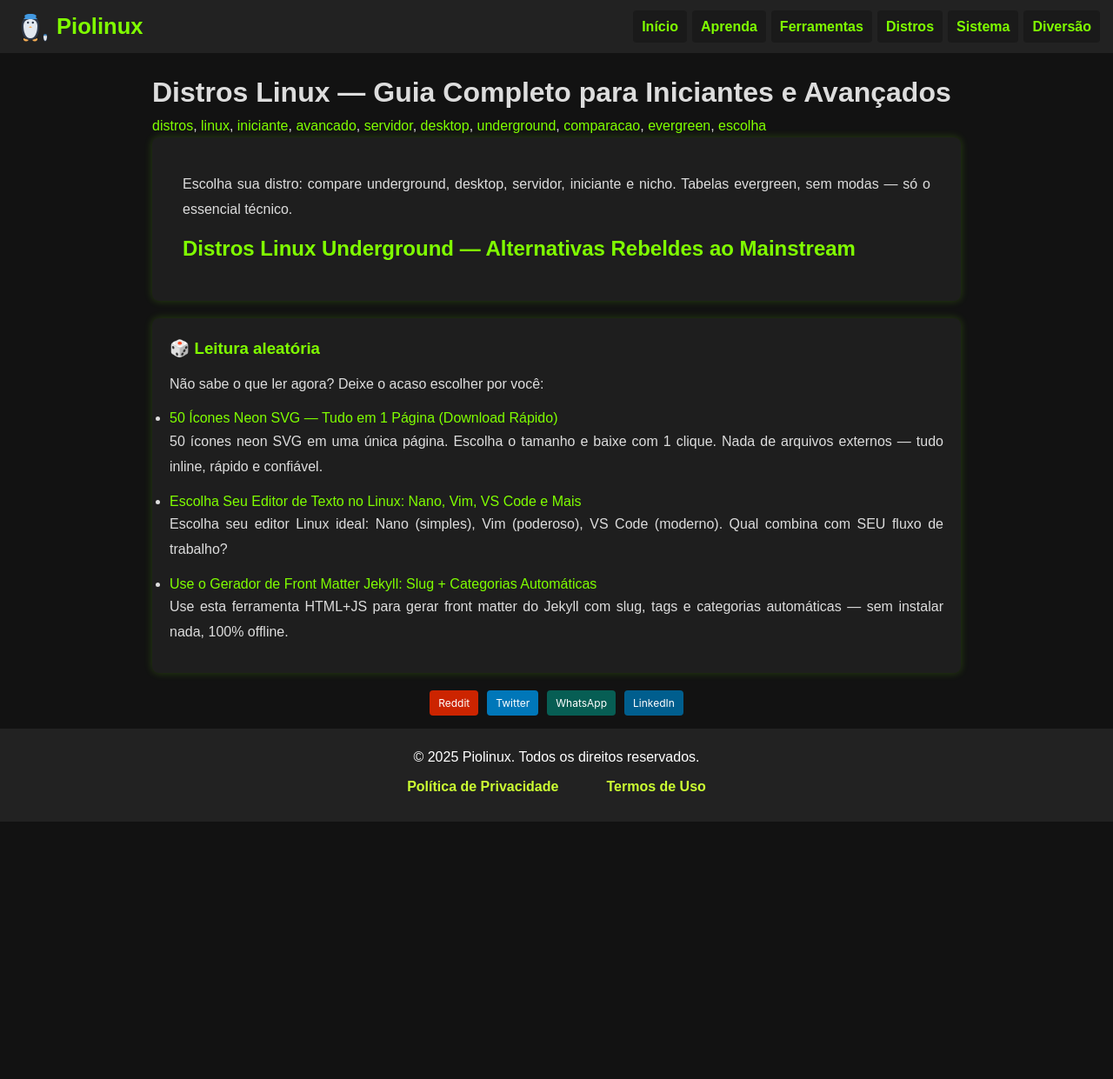
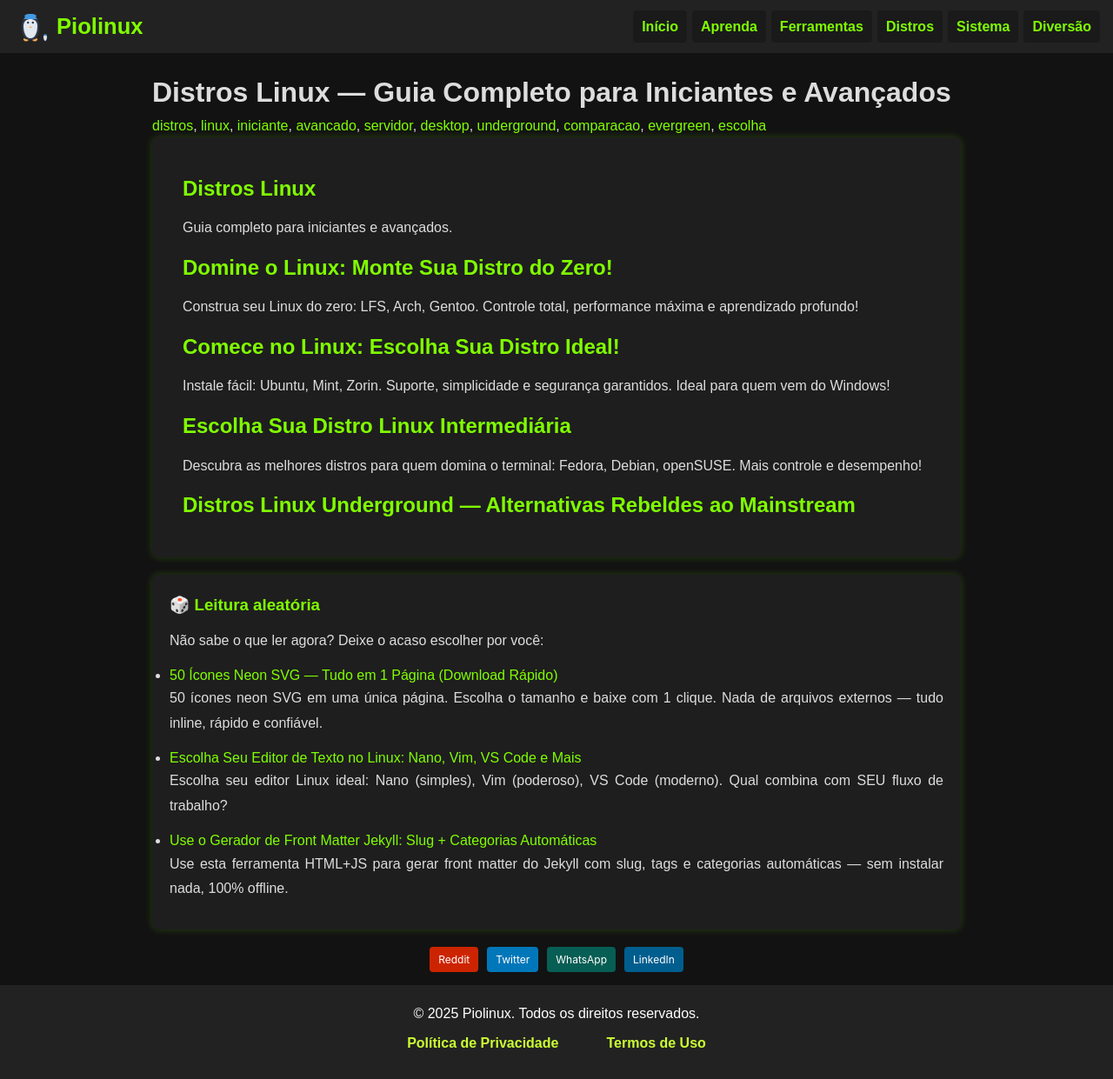
Before and after one commit to Piolinux/piolinux-site, a Jekyll site: the page built from distros/index.html, in a window 1280 px wide. Shown: the whole page at 87% size. Built offline with Jekyll 4.4.1, drawn with Linux system fonts in a browser that asks for light colours; before the commit the page ends 945 px from its top, so only the background shows below that.

Commit message:
Add files via upload

```diff
--- a/distros/index.html
+++ b/distros/index.html
@@ -11,33 +11,18 @@ tags: [distros, linux, iniciante, avancado, servidor, desktop, underground, comp
 
 <section class="post-content">
   <main>
-    <p>{{ page.description }}</p>
+  <h1>Distros Linux</h1>
+  <p>Guia completo para iniciantes e avançados.</p>
 
-    {% assign pages = site.pages | where_exp: "page", "page.url contains '/distros/underground/' and page.url != '/distros/'" %}
-
-    {% if pages.size == 0 %}
-      <p>⚠️ Nenhuma página encontrada. Verifique se as páginas existem em <code>/distros/underground/</code> e têm front matter válido.</p>
-      <!-- DEBUG: liste todas as URLs que contêm '/distros/' -->
-      <details>
-        <summary>🔍 Debug: Páginas com '/distros/' na URL</summary>
-        <ul>
-          {% for p in site.pages %}
-            {% if p.url contains '/distros/' %}
-              <li>{{ p.url }} → {{ p.title }}</li>
-            {% endif %}
-          {% endfor %}
-        </ul>
-      </details>
-    {% else %}
   <div class="category-index">
-        {% for page in pages %}
+    {% assign distro_pages = site.pages | where_exp: "page", "page.url contains '/distros/' and page.url != '/distros/'" %}
+    {% for page in distro_pages %}
       <article class="index-card">
         <h2><a href="{{ page.url | relative_url }}">{{ page.title }}</a></h2>
         <p>{{ page.description }}</p>
       </article>
     {% endfor %}
   </div>
-    {% endif %}
 </main>
 </section>
 
@@ -46,29 +31,52 @@ tags: [distros, linux, iniciante, avancado, servidor, desktop, underground, comp
 <script type="application/ld+json">
 {
   "@context": "https://schema.org",
-  "@type": "CollectionPage",
-  "name": "Distros Linux — Guia Completo para Iniciantes e Avançados",
+  "@type": "TechArticle",
+  "headline": "Distros Linux — Guia Completo para Iniciantes e Avançados",
   "description": "Escolha sua distro: compare underground, desktop, servidor, iniciante e nicho. Tabelas evergreen, sem modas — só o essencial técnico.",
+  "inLanguage": "pt-BR",
   "url": "{{ page.url | absolute_url }}",
-  "mainEntity": {
-    "@type": "ItemList",
-    "itemListElement": [
+  "mainEntityOfPage": {
+    "@type": "WebPage",
+    "@id": "{{ page.url | absolute_url }}"
+  },
+  "author": {
+    "@type": "Person",
+    "name": "Pioinux"
+  },
+  "publisher": {
+    "@type": "Organization",
+    "name": "Piolinux",
+    "logo": {
+      "@type": "ImageObject",
+      "url": "https://piolinux.com/logo-512.png",
+      "width": 512,
+      "height": 512
+    }
+  },
+  "datePublished": "2025-04-05T10:00:00+00:00",
+  "dateModified": "{{ page.last_modified_at | date_to_rfc3339 }}",
+  "mainEntity": [
     {
-        "@type": "TechArticle",
+      "@type": "Table",
       "name": "Distros Linux Underground",
-        "url": "/distros/underground/"
+      "description": "Tabela de distros radicais, minimalistas e fora do mainstream: Alpine, Void, CRUX, Guix, Chimera."
     },
     {
-        "@type": "TechArticle",
+      "@type": "Table",
       "name": "Distros Linux para Iniciantes",
-        "url": "/distros/para-iniciantes/"
+      "description": "Tabela das melhores opções para quem está começando: Ubuntu, Linux Mint, Zorin OS, elementary OS, Pop!_OS."
     },
     {
-        "@type": "TechArticle",
-        "name": "Comparação de Distros Linux",
-        "url": "/distros/comparacao/"
+      "@type": "Table",
+      "name": "Distros Linux para Nível Intermediário",
+      "description": "Tabela para usuários que já conhecem o terminal: Fedora, Debian, openSUSE, MX Linux, Manjaro."
+    },
+    {
+      "@type": "Table",
+      "name": "Distros Linux Avançadas / DIY",
+      "description": "Tabela de projetos para quem quer controle total: LFS, Arch, Gentoo, Slackware, Buildroot, Yocto."
     }
   ]
 }
-}
 </script>
```
Lines whose indentation alone changed are shown as unchanged.
